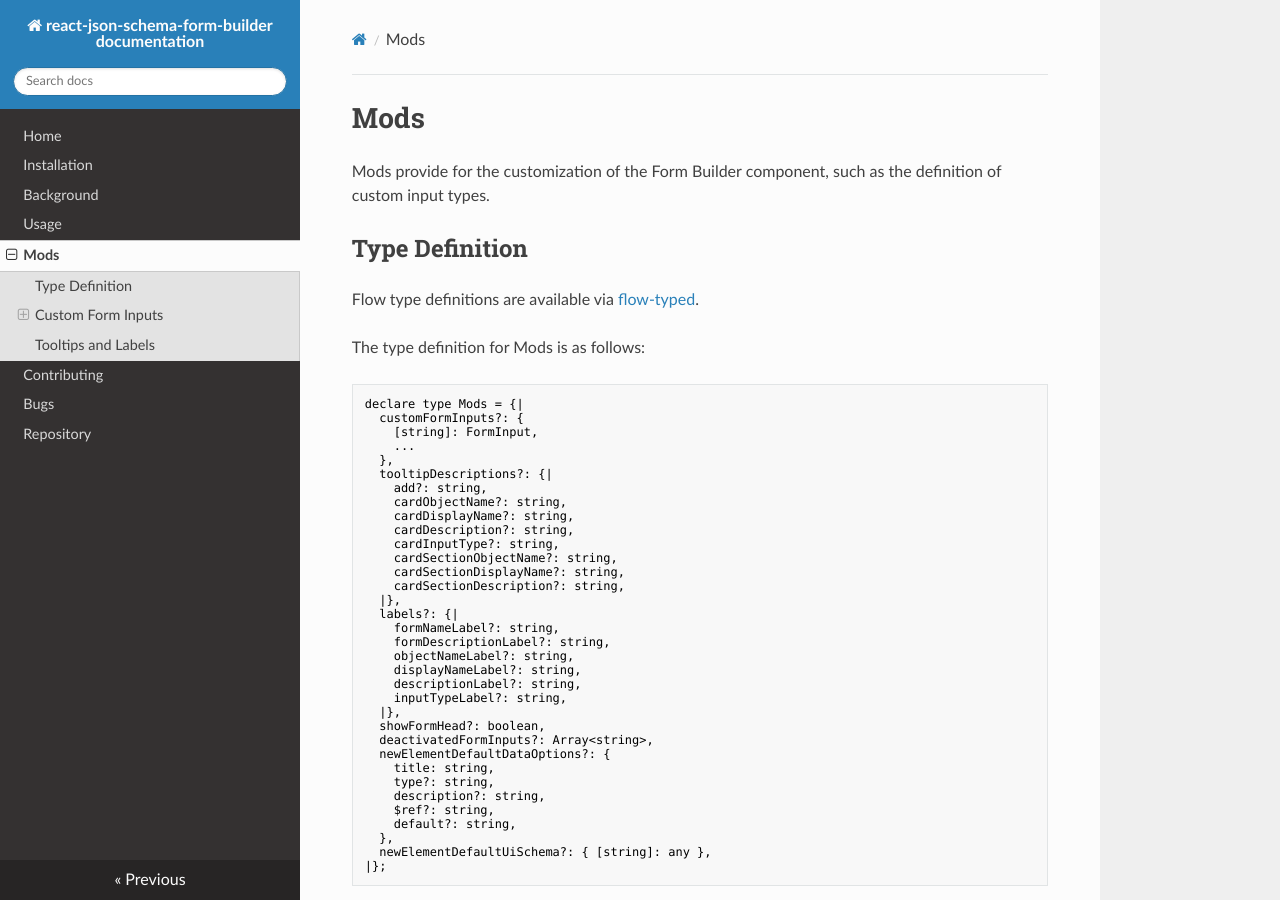
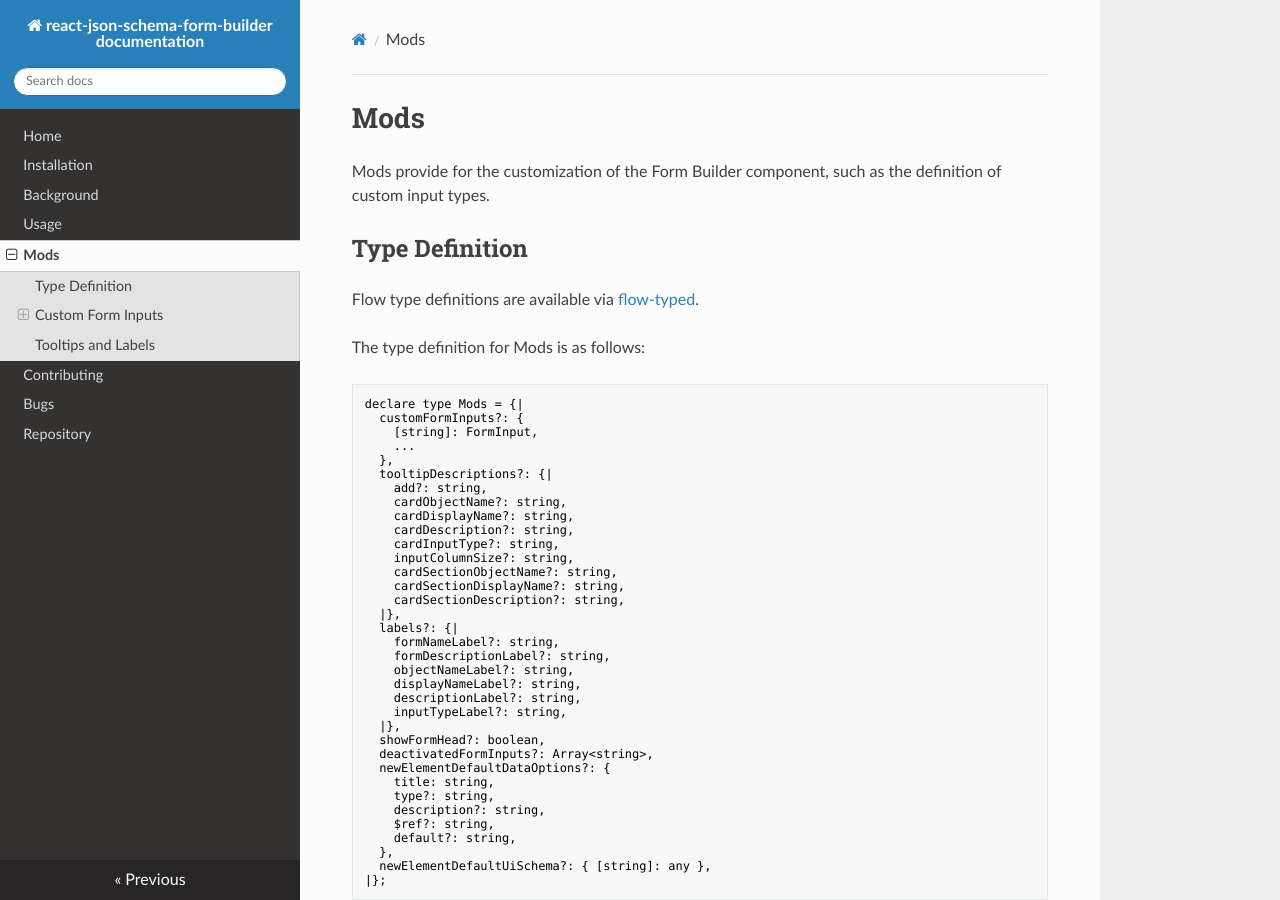
Before and after one commit to ginkgobioworks/react-json-schema-form-builder, an MkDocs documentation site: the page built from docs/Mods.md, in a window 1280 px wide and 900 px high. Built offline with MkDocs 1.6.1, drawn with Linux system fonts in a browser that asks for light colours; nearby versions of some CDN libraries; some of the changed text lies outside the part shown.

Commit message:
:speech_balloon: Add Column size help literal

```diff
--- a/docs/Mods.md
+++ b/docs/Mods.md
@@ -20,6 +20,7 @@ declare type Mods = {|
     cardDisplayName?: string,
     cardDescription?: string,
     cardInputType?: string,
+    inputColumnSize?: string,
     cardSectionObjectName?: string,
     cardSectionDisplayName?: string,
     cardSectionDescription?: string,
@@ -173,6 +174,7 @@ By passing in alternative text to the `tooltipDescriptions` object of the `mods`
 - `cardDisplayName` - The tooltip for the "Display Name" field for a form element.
 - `cardDescription` - The tooltip for the "Description" field for a form element.
 - `cardInputType` - The tooltip for the "Input Type" field for a form element.
+- `inputColumnSize` - The tooltip for the "Input Column Size" field for a form element.
 - `cardSectionObjectName` - The tooltip for the "Object Name" field for a form section.
 - `cardSectionDisplayName` - The tooltip for the "Display Name" field for a form section.
 - `cardSectionDescription` - The tooltip for the "Description" field for a form section.
```
